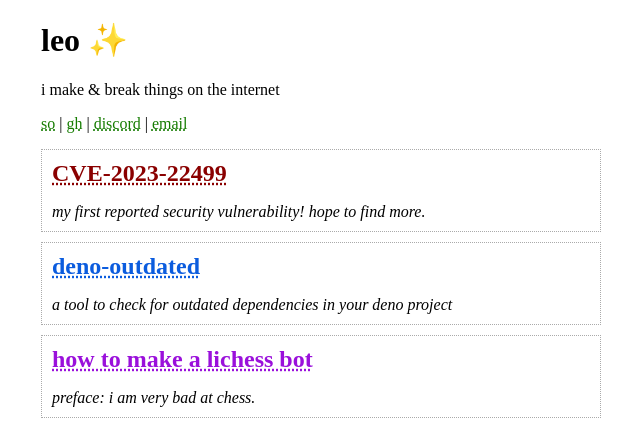
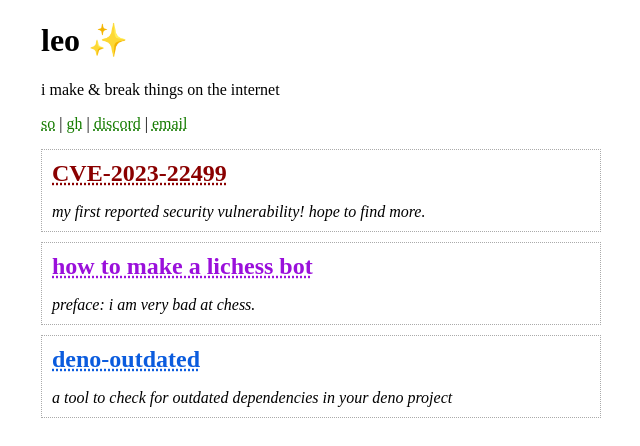
Before and after one commit to LeoDog896/webpage, a SvelteKit app: page / in a window 1280 px wide. Shown: the top 446 px of the page, without its empty margins (319-959 px from the left). Built offline with nearby package versions, Linux system fonts and the light colour scheme.

Commit message:
remove unused footer component, reorganize "stuff"

```diff
--- a/src/lib/Footer.svelte
+++ /dev/null
@@ -1,5 +0,0 @@
-<footer class="mt-10 p-4 text-center fixed bottom-0 w-screen bg-[#B2CEDE]">
-	Made with ❤️ by Tristan | follow me on <a class="underline" href="https://github.com/LeoDog896"
-		>github</a
-	>
-</footer>
--- a/src/routes/+page.svelte
+++ b/src/routes/+page.svelte
@@ -50,17 +50,17 @@
 			type: 'security'
 		},
 		{
+			name: 'how to make a lichess bot',
+			description: 'preface: i am very bad at chess.',
+			href: '/article/lichess-bot',
+			type: 'article'
+		},
+		{
 			name: 'deno-outdated',
 			description: 'a tool to check for outdated dependencies in your deno project',
 			href: 'https://github.com/LeoDog896/deno-outdated',
 			type: 'project'
 		},
-		{
-			name: 'how to make a lichess bot',
-			description: 'preface: i am very bad at chess.',
-			href: '/article/lichess-bot',
-			type: 'article'
-		}
 	];
 </script>
 
```
